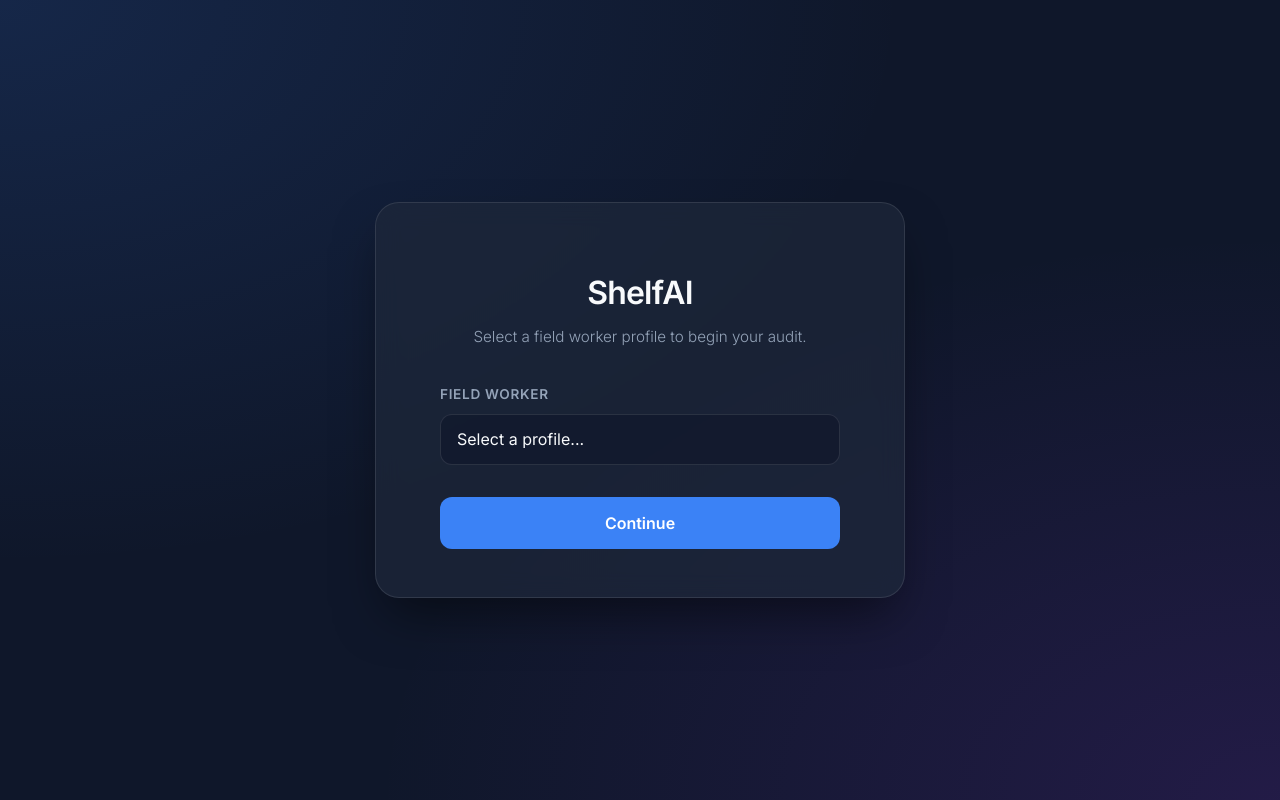
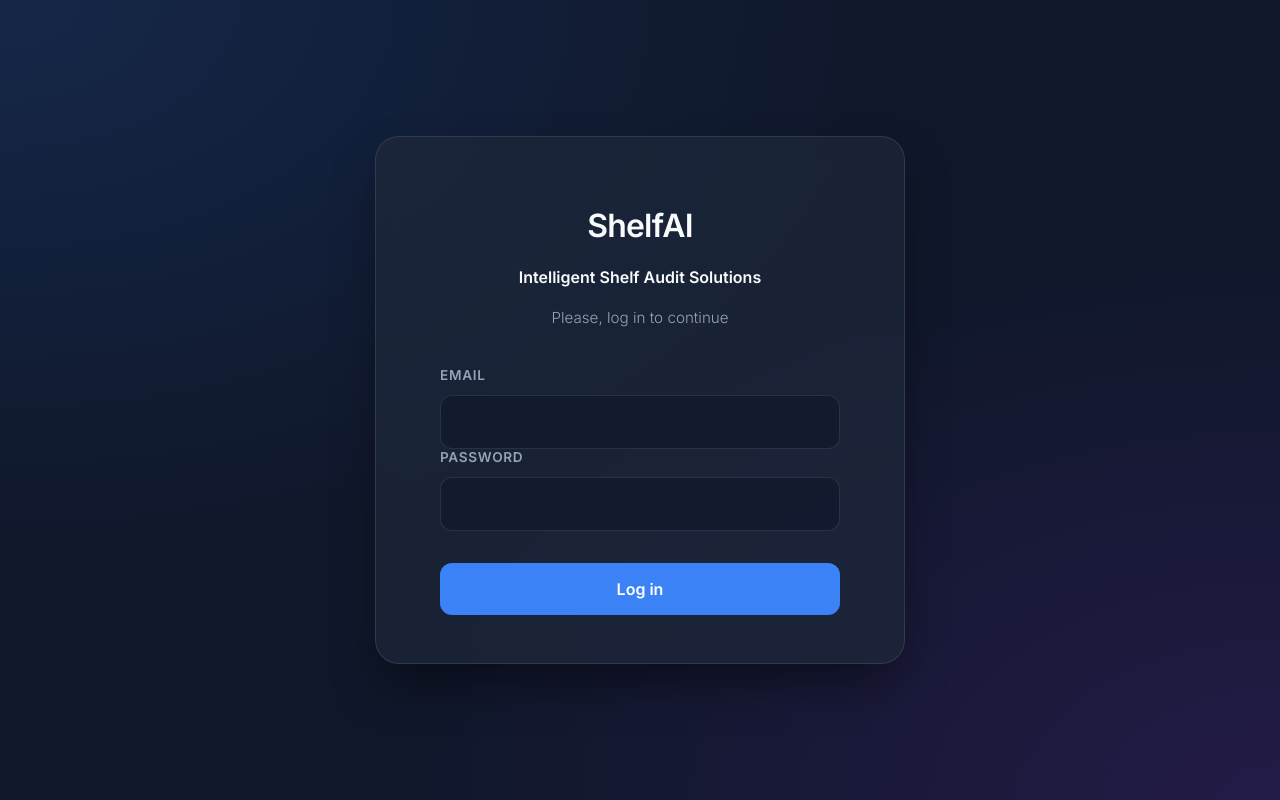
Before and after one commit to emilioquezadanavarro/shelfAI-app, a FastAPI app: page / in a window 1280 px wide. Run offline with FastAPI, Linux system fonts and the light colour scheme; parts of the project's set-up code (start-up, migrations or seed data) failed here and were passed over.

Commit message:
Index template updated

```diff
--- a/app/templates/index.html
+++ b/app/templates/index.html
@@ -3,7 +3,7 @@
 <head>
     <meta charset="UTF-8">
     <meta name="viewport" content="width=device-width, initial-scale=1.0">
-    <title>ShelfAI | Select Profile</title>
+    <title>ShelfAI | Intelligent Shelf Audit Solutions</title>
 
     <!-- Google Fonts: Inter. Used for a clean, modern aesthetic across the app -->
     <link rel="preconnect" href="https://fonts.googleapis.com">
@@ -29,7 +29,8 @@
     <!-- Main styled glassmorphism card -->
     <div class="container">
         <h1>ShelfAI</h1>
-        <p>Select a field worker profile to begin your audit.</p>
+        <h4>Intelligent Shelf Audit Solutions</h4>
+        <p>Please, log in to continue</p>
 
         <!--
         The HTML Form & Routing:
@@ -38,33 +39,18 @@
         defined as `@router.get("/profile_dashboard")`.
         Example generated URL: http://localhost:8000/profile_dashboard?profile_id=1d25496b...
         -->
-        <form action="/upload-rules" method="GET">
+        <form action="/api/login" method="POST">
             <div class="input-group">
-                <label for="profile_select">Field Worker</label>
-
-                <select id="profile_select" name="profile_id" required>
-                    <!-- Default disabled option ensuring the user actively chooses someone -->
-                    <option value="" disabled selected>Select a profile...</option>
-
-                    <!--
-                    Jinja2 Templating Logic:
-                    FastAPI hands this HTML file a Python dictionary called 'profiles'.
-                    The Jinja engine loops through that list right here
-                    before the page is even sent to the browser.
-                    -->
-                    {% for profile in profiles %}
-                        <!--
-                        For each profile, it injects data dynamically.
-                        The 'value' holds the secure database UUID (what the server needs),
-                        while the text holds the human-readable First and Last Name.
-                        -->
-                        <option value="{{ profile.id }}">{{ profile.first_name }} {{ profile.last_name }}</option>
-                    {% endfor %}
-
-                </select>
+                <label for="email">Email</label>
+                <input type="email" name = "email" required>
             </div>
 
-            <button type="submit">Continue</button>
+            <div class="input-group">
+                <label for="password">Password</label>
+                <input type="password" name = "password" required>
+            </div>
+
+            <button type="submit">Log in</button>
         </form>
     </div>
 
```
